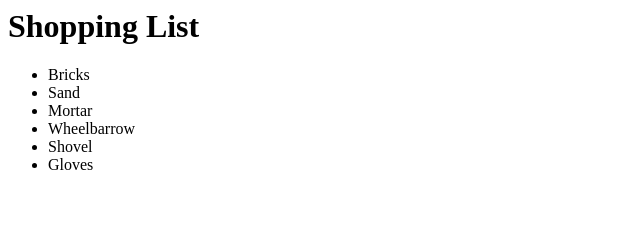
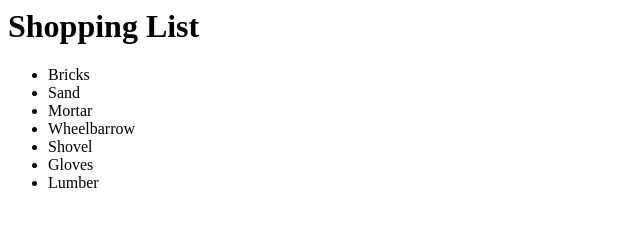
Before and after one commit to kuec/newGitTest, a plain HTML site: page index.html in a window 1280 px wide. Shown: the full height of the page, 0-640 px from the left. Drawn offline with Linux system fonts and the light colour scheme.

Commit message:
Made changes

```diff
--- a/index.html
+++ b/index.html
@@ -6,4 +6,5 @@
 	<li>Wheelbarrow</li>
 	<li>Shovel</li>
 	<li>Gloves</li>
+	<li>Lumber</li>
 </ul>
```
